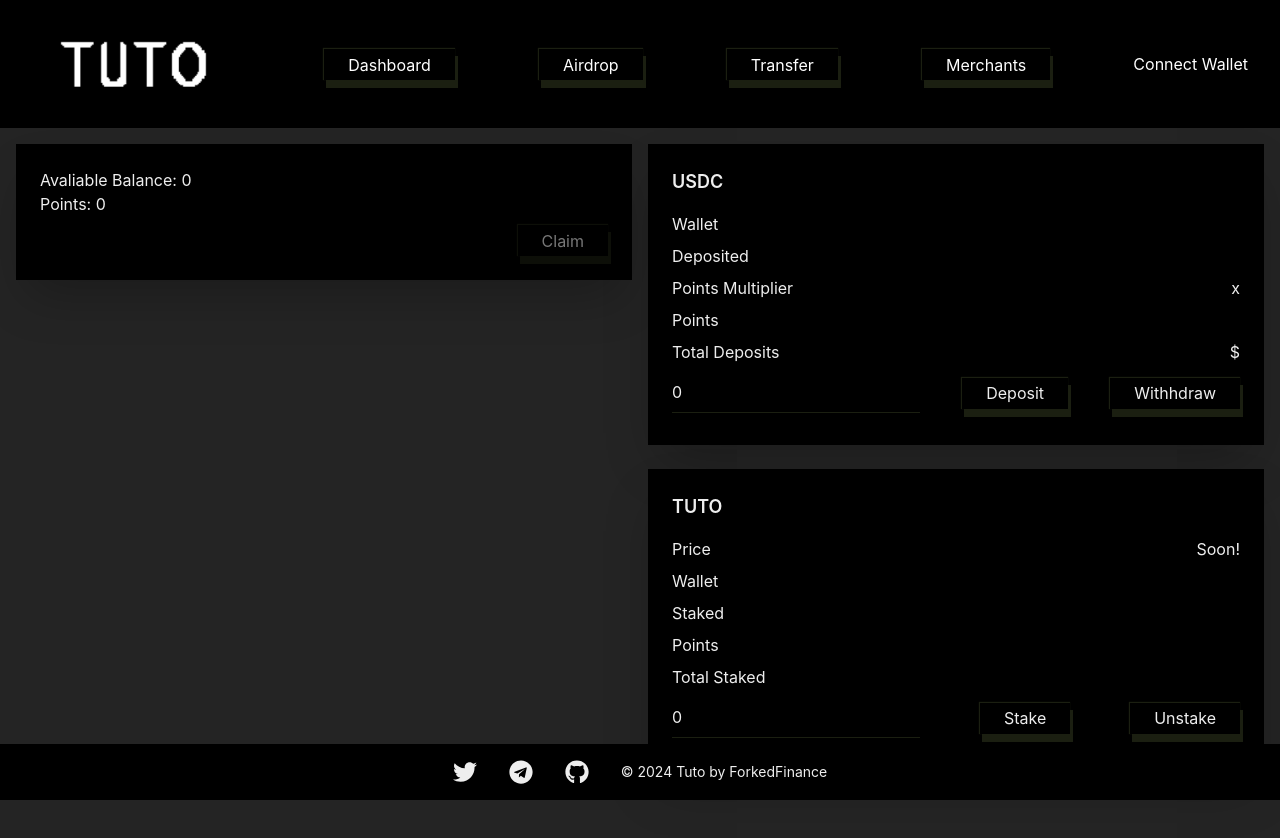
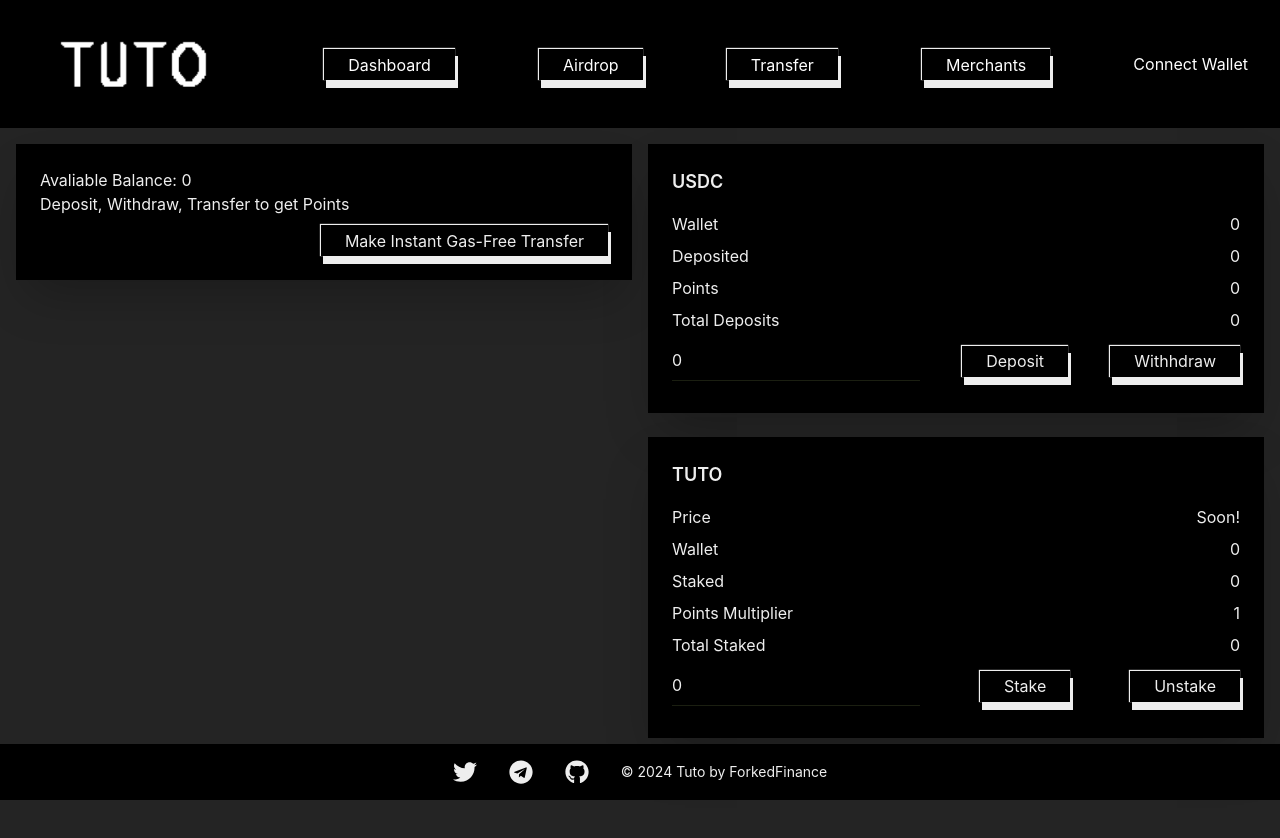
Before and after one commit to bb-face/forkedfinance-front-end, a React (Vite) app: page /dashboard in a window 1280 px wide. Shown: the top 838 px of the page. After the commit the page ends 810 px from the top, so only its background shows below. Built offline with nearby package versions, Linux system fonts and the light colour scheme.

Commit message:
Dashboard, Usdc, Tuto change

```diff
--- a/src/atoms/Button.jsx
+++ b/src/atoms/Button.jsx
@@ -23,7 +23,7 @@ const Button = ({ children, type, onClick, disabled }) => {
 		hover:translate-y-1 hover:[box-shadow:2px_3px_0_0_var(--tw-shadow-color),0_0_1px_0_var(--tw-shadow-color)]
 		disabled:cursor-not-allowed disabled:opacity-50"
       style={{
-        "--tw-shadow-color": "#1b1f11",
+        "--tw-shadow-color": "#eee",
       }}
     >
       {children}
--- a/src/components/Dashboard/AvailableBalance.jsx
+++ b/src/components/Dashboard/AvailableBalance.jsx
@@ -1,4 +1,5 @@
 import React from "react";
+import { Link } from "react-router-dom";
 
 import Button from "../../atoms/Button";
 
@@ -10,11 +11,11 @@ function AvailableBalance({ balance, points }) {
           Avaliable Balance: <span>{balance || 0}</span>
         </div>
         <div>
-          Points: <span>{points || 0}</span>
+            Deposit, Withdraw, Transfer to get Points
         </div>
       </div>
       <div className="flex justify-end">
-        <Button
+        {/* <Button
           type="button"
           className="cardButton"
           disabled="true"
@@ -22,8 +23,11 @@ function AvailableBalance({ balance, points }) {
             console.log("-- claim rewards not active yet!");
           }}
         >
-          Claim
-        </Button>
+          To Transfer
+        </Button> */}
+        <Link to="../transfer">
+          <Button>Make Instant Gas-Free Transfer</Button>
+        </Link>
       </div>
     </>
   );
--- a/src/components/Dashboard/Tuto.jsx
+++ b/src/components/Dashboard/Tuto.jsx
@@ -21,11 +21,10 @@ import { useRecoilValue } from "recoil";
 import { walletAddressAtom } from "../../state/wallet";
 
 function Tuto({
-  ffBalance,
-  ffStakedAmounts,
-  ffClaimableRewards,
-  ffTotalStakedAmounts,
-  ffSupply,
+  tutoBalance,
+  tutoStakedAmounts,
+  pointsMultiplier,
+  tutoTotalStakedAmounts,
 }) {
   const [amount, setAmount] = useState(0);
   const currentAddress = useRecoilValue(walletAddressAtom);
@@ -123,8 +122,7 @@ function Tuto({
           currentAddress,
           feeTutoAddr
         );
-        const parsedAllowance = format(allowance, 6);
-        console.log(parsedAllowance);
+
 
         const rrContract = getRRContract(signer);
 
@@ -156,19 +154,19 @@ function Tuto({
       </div>
       <div className="flex justify-between items-center mb-2">
         <div>Wallet</div>
-        <div>{ffBalance}</div>
+        <div>{tutoBalance}</div>
       </div>
       <div className="flex justify-between items-center mb-2">
         <div>Staked</div>
-        <div>{ffStakedAmounts}</div>
+        <div>{tutoStakedAmounts}</div>
       </div>
       <div className="flex justify-between items-center mb-2">
-        <div>Points</div>
-        <div>{ffClaimableRewards}</div>
+        <div>Points Multiplier</div>
+        <div>{pointsMultiplier}</div>
       </div>
       <div className="flex justify-between items-center mb-2">
         <div>Total Staked</div>
-        <div>{ffTotalStakedAmounts}</div>
+        <div>{tutoTotalStakedAmounts}</div>
       </div>
 
       <div className="flex justify-between items-center mb-2">
--- a/src/components/Dashboard/DepositUSDC.jsx
+++ b/src/components/Dashboard/Usdc.jsx
@@ -21,11 +21,10 @@ import { format } from "../../utils/formats";
 import NumberInput from "../../atoms/NumberInput";
 import { walletAddressAtom } from "../../state/wallet";
 
-function DepositUSDC({
+function Usdc({
   usdcAccountBalance,
   stableCoinStakedAmount,
-  APR,
-  usdcClaimableRewards,
+  points,
   totalStableCoinStakedAmount,
 }) {
   const [amount, setAmount] = useState(0);
@@ -144,17 +143,13 @@ function DepositUSDC({
         <div>{stableCoinStakedAmount} </div>
       </div>
       <div className="flex justify-between items-center mb-2">
-        <div>Points Multiplier</div>
-        <div>{APR}x</div>
-      </div>
-      <div className="flex justify-between items-center mb-2">
         <div>Points</div>
-        <div>{usdcClaimableRewards}</div>
+        <div>{points}</div>
       </div>
 
       <div className="flex justify-between items-center mb-2">
         <div>Total Deposits</div>
-        <div>${totalStableCoinStakedAmount}</div>
+        <div>{totalStableCoinStakedAmount}</div>
       </div>
 
       <div className="flex justify-between items-center mb-2">
@@ -182,4 +177,4 @@ function DepositUSDC({
   );
 }
 
-export default DepositUSDC;
+export default Usdc;
--- a/src/pages/Dashboard.jsx
+++ b/src/pages/Dashboard.jsx
@@ -4,7 +4,7 @@ import { ethers } from "ethers";
 
 // import { Input } from "antd"; // TODO: remove library
 
-import DepositUSDC from "../components/Dashboard/DepositUSDC";
+import Usdc from "../components/Dashboard/Usdc";
 import Tuto from "../components/Dashboard/Tuto";
 import AvailableBalance from "../components/Dashboard/AvailableBalance";
 
@@ -21,7 +21,7 @@ import { getTutocContract } from "../utils/getTutoContract";
 
 import useConnectWallet from "../customHooks/useWallet";
 
-import { feeUsdcAddr, usdcAddr } from "../costant/prod-costant";
+import { feeUsdcAddr, usdcAddr, tutoAddr } from "../costant/prod-costant";
 import { userBalanceAtom } from "../state/userBalance";
 
 function Dashboard() {
@@ -32,28 +32,19 @@ function Dashboard() {
   const setError = useSetRecoilState(errorAtom);
   const { connectWallet } = useConnectWallet();
 
-  const [usdcAccountBalance, setUsdcAccountBalance] = useState(null);
+  const [usdcAccountBalance, setUsdcAccountBalance] = useState(0);
 
-  const [stableCoinStakedAmount, setStableCoinStakedAmount] = useState(null);
+  const [stableCoinStakedAmount, setStableCoinStakedAmount] = useState(0);
   const [totalStableCoinStakedAmount, setTotalStableCoinStakedAmount] =
-    useState(null);
+  useState(0);
 
   const [balance, setBalance] = useState(null);
-  const [APR, setAPR] = useState(null);
-  const [feeTutoAPR, setfeeTutoAPR] = useState(null);
-
-  const [ffClaimableRewards, setFFClaimableRewards] = useState(null);
-  const [usdcClaimableRewards, setUsdcClaimableRewards] = useState(null);
-  const [totalFeeClaimableRewards, setTotalFeeClaimableRewards] =
-    useState(null);
-
-  const [ffSupply, setFFSupply] = useState(null);
+  const [pointsMultiplier, setpointsMultiplier] = useState(1);
   const [points, setPoints] = useState(0);
 
-  const [ffBalance, setFFBalance] = useState(null);
-  const [ffStakedAmounts, setFFStakedAmounts] = useState(null);
-
-  const [ffTotalStakedAmounts, setFFTotalStakedAmounts] = useState(null);
+  const [tutoBalance, setTutoBalance] = useState(0);
+  const [tutoStakedAmounts, setTutoStakedAmounts] = useState(0);
+  const [tutoTotalStakedAmounts, setTutoTotalStakedAmounts] = useState(0);
 
   const currentAddress = useRecoilValue(walletAddressAtom);
   const setWalletAddress = useSetRecoilState(walletAddressAtom);
@@ -72,7 +63,7 @@ function Dashboard() {
 
     const usdcContract = getUsdcContract(signer);
     const usdcFeeTrackerContract = getFeeUsdcContract(signer);
-    const feeFFTrackerContract = getFeeTutoContract(signer);
+    const tutoFeeTrackerContract = getFeeTutoContract(signer);
 
     const currentUsdcBalance = await usdcContract.balanceOf(currentAddress);
     const parsedUsdcBalance = ethers.utils.formatUnits(
@@ -85,33 +76,27 @@ function Dashboard() {
     const currentUsdcStaked = await usdcFeeTrackerContract.stakedAmounts(
       currentAddress
     );
-    const claimableUsdcFeeReward = await usdcFeeTrackerContract.claimable(
+    const currentTutoStaked = await tutoFeeTrackerContract.stakedAmounts(
       currentAddress
     );
-    const claimableFFFeeReward = await feeFFTrackerContract.claimable(
-      currentAddress
+    const totalTutoStaked = await tutoFeeTrackerContract.totalDepositSupply(
+      tutoAddr
     );
 
-    setUsdcClaimableRewards(formatUsdc(claimableUsdcFeeReward));
     setStableCoinStakedAmount(formatUsdc(currentUsdcStaked));
-    setFFClaimableRewards(formatUsdc(claimableFFFeeReward));
+    setTutoStakedAmounts(formatErc(currentTutoStaked));
+    setTutoTotalStakedAmounts(formatErc(totalTutoStaked));
 
     const tutoContract = getTutocContract(signer);
-    const ffAccountBalance = await tutoContract.balanceOf(currentAddress);
+    const tutoAccountBalance = await tutoContract.balanceOf(currentAddress);
 
-    if (!ffAccountBalance) {
-      setFFBalance("0");
+    if (!tutoAccountBalance) {
+      setTutoBalance("0");
     } else {
-      setFFBalance(formatErc(ffAccountBalance));
+      setTutoBalance(formatErc(tutoAccountBalance));
     }
 
-    setTotalFeeClaimableRewards(
-      Math.round(
-        (formatUsdc(claimableUsdcFeeReward) +
-          formatUsdc(claimableFFFeeReward)) *
-          10
-      ) / 10
-    );
+
   };
 
   const getContractsData = async () => {
@@ -130,34 +115,22 @@ function Dashboard() {
     const feeFFTracker = getFeeTutoContract(signer);
 
     const totalStableCoinStaked =
-      await stableCoinTrackerContract.totalDepositSupply(usdcAddr);
+    await stableCoinTrackerContract.totalDepositSupply(usdcAddr);
     // const feeTokensPerInterval =
     //   await stableCoinTrackerContract.tokensPerInterval();
     // const tokensPerYear = feeTokensPerInterval * secondsPerYear;
 
     setTotalStableCoinStakedAmount(formatUsdc(totalStableCoinStaked));
     // setAPR(
-    //   Math.round(
-    //     (formatUsdc(tokensPerYear) / formatUsdc(totalStableCoinStaked)) * 1000
-    //   ) / 10
-    // );
+      //   Math.round(
+        //     (formatUsdc(tokensPerYear) / formatUsdc(totalStableCoinStaked)) * 1000
+        //   ) / 10
+        // );
 
-    const feeFFTotalSupply = await feeFFTracker.totalSupply();
-    const ffFeeTokensPerInterval = await feeFFTracker.tokensPerInterval();
-    // const ffFeeAPR =
-    //   Math.round(
-    //     (formatUsdc(ffFeeTokensPerInterval * secondsPerYear) /
-    //       formatErc(feeFFTotalSupply)) *
-    //       1000
-    //   ) / 10;
 
-    // setFeeFFAPR(ffFeeAPR);
 
-    const tutoContract = getTutocContract(signer);
 
-    const ffTotalSupply = await tutoContract.totalSupply();
 
-    setFFSupply(Math.round(ethers.utils.formatEther(ffTotalSupply)));
   };
 
   useEffect(() => {
@@ -172,6 +145,17 @@ function Dashboard() {
     getContractsData();
   }, [chainId]);
 
+  useEffect(() => { //fetch pointsMultiplier from backend
+    if (!currentAddress) {
+      connectWallet();
+
+      return;
+    }
+
+    // fetch function points, balance, pointsMultiplier
+
+  }, [currentAddress]);
+
   return (
     <div className="container mx-auto p-4">
       <div className="flex flex-wrap -mx-2">
@@ -182,21 +166,19 @@ function Dashboard() {
         </div>
         <div className="w-1/2 px-2">
           <div className="p-6 shadow-2xl bg-primary">
-            <DepositUSDC
+            <Usdc
               usdcAccountBalance={usdcAccountBalance}
               stableCoinStakedAmount={stableCoinStakedAmount}
-              APR={APR}
-              usdcClaimableRewards={usdcClaimableRewards}
+              points={points}
               totalStableCoinStakedAmount={totalStableCoinStakedAmount}
             />
           </div>
           <div className="p-6 mt-6 shadow-2xl bg-primary">
             <Tuto
-              ffBalance={ffBalance}
-              ffStakedAmounts={ffStakedAmounts}
-              ffClaimableRewards={ffClaimableRewards}
-              ffTotalStakedAmounts={ffTotalStakedAmounts}
-              ffSupply={ffSupply}
+              tutoBalance={tutoBalance}
+              tutoStakedAmounts={tutoStakedAmounts}
+              pointsMultiplier={pointsMultiplier}
+              tutoTotalStakedAmounts={tutoTotalStakedAmounts}
             />
           </div>
         </div>
--- a/tailwind.config.js
+++ b/tailwind.config.js
@@ -13,8 +13,8 @@ module.exports = {
       colors: {
         font: "#eee",
         button: {
-          shadow: "#1b1f11",
-          border: "#1b1f11",
+          shadow: "#eee",
+          border: "#eee",
         },
         input: {
           outline: "#1b1f11",
```
